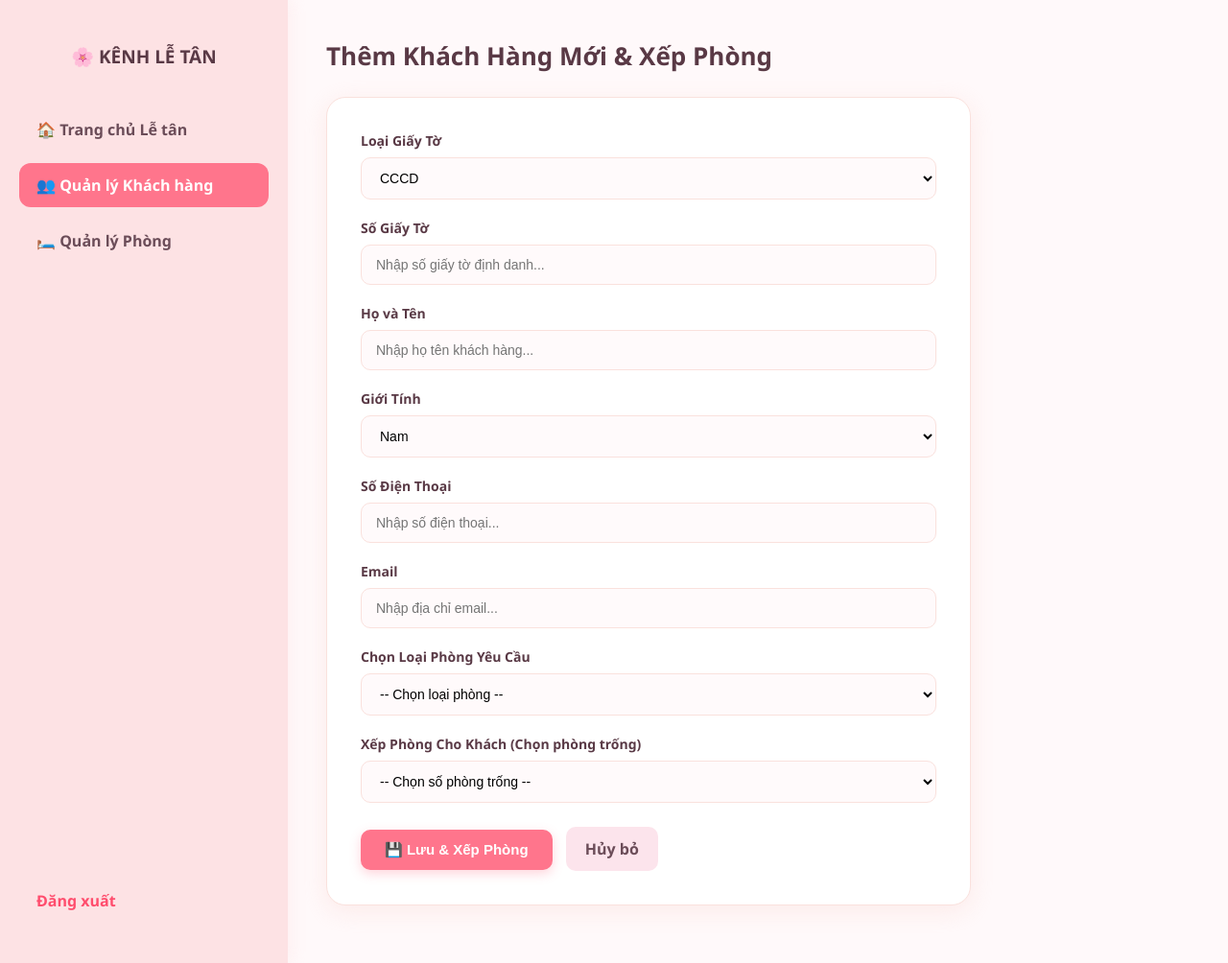
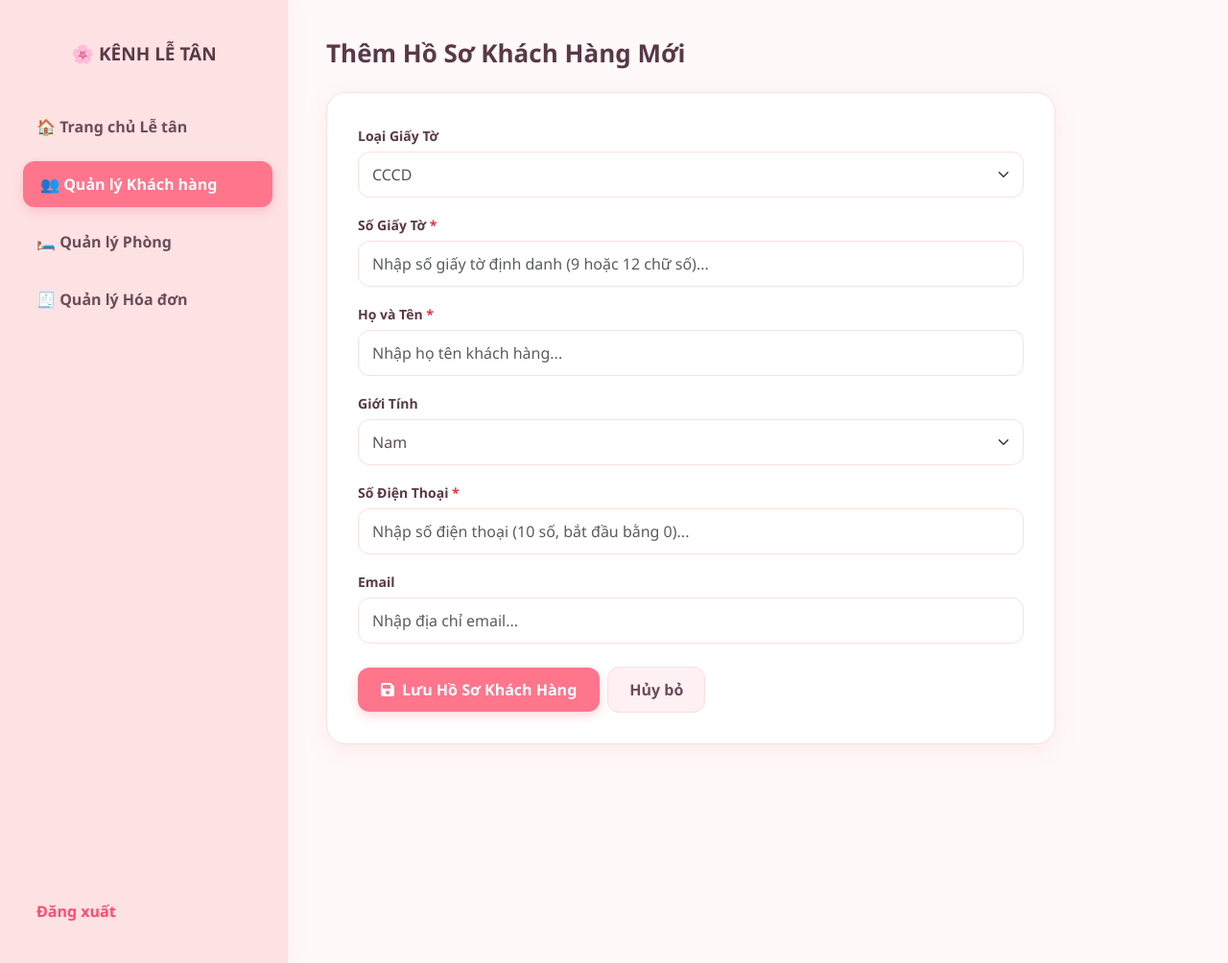
Before and after one commit to truongthianhdao2324-sketch/Quan_Li_Khach_San, a Spring app: template src/main/resources/templates/ThemKhachHang.html in a window 1280 px wide. Shown: the whole page at 96% size. Run offline with Thymeleaf, Linux system fonts and the light colour scheme; the template is opened without the code that fills it, so the values that code supplies are empty.

Commit message:
fix: giao diện thêm KH(ThemKhachHang.html)

```diff
--- a/src/main/resources/templates/ThemKhachHang.html
+++ b/src/main/resources/templates/ThemKhachHang.html
@@ -1,201 +1,95 @@
 <!DOCTYPE html>
-<html xmlns:th="http://www.thymeleaf.org">
+<html xmlns:th="http://www.thymeleaf.org" lang="vi">
 <head>
     <meta charset="UTF-8">
-    <title>Thêm Khách Hàng Mới & Xếp Phòng</title>
-
+    <title>Thêm Khách Hàng Mới - Kênh Lễ Tân</title>
+    <link href="https://cdn.jsdelivr.net/npm/bootstrap@5.3.2/dist/css/bootstrap.min.css" rel="stylesheet">
+    <link rel="stylesheet" href="https://cdnjs.cloudflare.com/ajax/libs/font-awesome/6.4.0/css/all.min.css">
     <style>
-        body {
-            font-family: 'Segoe UI', Tahoma, Geneva, Verdana, sans-serif;
-            background-color: #fff9fa;
-            margin: 0;
-            padding: 0;
-            display: flex;
-            height: 100vh;
-            color: #5c5055;
-        }
-        .sidebar {
-            width: 260px;
-            background-color: #fde2e4;
-            color: #6b4c58;
-            display: flex;
-            flex-direction: column;
-            padding: 30px 20px;
-            box-shadow: 4px 0 15px rgba(253, 226, 228, 0.4);
-            flex-shrink: 0;
-        }
-        .sidebar h2 {
-            font-size: 19px;
-            text-align: center;
-            margin-bottom: 40px;
-            color: #593945;
-        }
-        .sidebar a {
-            color: #6b4c58;
-            text-decoration: none;
-            padding: 12px 18px;
-            border-radius: 12px;
-            margin-bottom: 12px;
-            font-weight: 600;
-            display: flex;
-            align-items: center;
-            gap: 12px;
-        }
-        .sidebar a:hover, .sidebar a.active {
-            background-color: #ff758c;
-            color: white;
-        }
-        .main-content {
-            flex: 1;
-            padding: 40px;
-            overflow-y: auto;
-        }
-        .header-title h1 {
-            font-size: 26px;
-            color: #593945;
-            margin: 0;
-            font-weight: 700;
-        }
-        .card {
-            background-color: #ffffff;
-            padding: 35px;
-            border-radius: 20px;
-            box-shadow: 0 6px 25px rgba(250, 225, 221, 0.6);
-            border: 1px solid #fae1dd;
-            margin-top: 25px;
-            max-width: 600px;
-        }
-        .form-group {
-            margin-bottom: 20px;
-        }
-        .form-group label {
-            display: block;
-            margin-bottom: 8px;
-            font-weight: 600;
-            color: #593945;
-            font-size: 14px;
-        }
-        .form-group input, .form-group select {
-            width: 100%;
-            padding: 12px 15px;
-            border: 1px solid #fae1dd;
-            border-radius: 10px;
-            font-size: 14px;
-            background-color: #fffafb;
-            outline: none;
-            box-sizing: border-box;
-        }
-        .btn-submit {
-            background-color: #ff758c;
-            color: white;
-            padding: 12px 25px;
-            border: none;
-            border-radius: 10px;
-            font-weight: 600;
-            font-size: 15px;
-            cursor: pointer;
-            box-shadow: 0 4px 12px rgba(255, 117, 140, 0.3);
-        }
-        .btn-submit:hover {
-            background-color: #ff5c77;
-        }
-        .btn-back {
-            background-color: #fce4ec;
-            color: #6b4c58;
-            padding: 12px 20px;
-            text-decoration: none;
-            border-radius: 10px;
-            font-weight: 600;
-            margin-left: 10px;
-            display: inline-block;
-        }
+        body { font-family: 'Segoe UI', Tahoma, Geneva, Verdana, sans-serif; background-color: #fff9fa; color: #5c5055; }
+        .sidebar { width: 300px; background-color: #fde2e4; color: #6b4c58; padding: 30px 20px; box-shadow: 4px 0 15px rgba(253, 226, 228, 0.4); }
+        .sidebar h2 { font-size: 19px; margin-top: 15px; margin-bottom: 40px; color: #593945; }
+        .sidebar .nav-link { color: #6b4c58; padding: 12px 18px; border-radius: 12px; margin-bottom: 12px; font-weight: 600; gap: 12px; transition: all 0.3s ease; }
+        .sidebar .nav-link:hover, .sidebar .nav-link.active { background-color: #ff758c; color: #ffffff; transform: translateX(4px); box-shadow: 0 4px 12px rgba(255, 117, 140, 0.3); }
+        .main-content { padding: 40px; }
+        .page-title { font-size: 26px; color: #593945; }
+        .form-card { max-width: 760px; background-color: #ffffff; padding: 32px; border-radius: 20px; box-shadow: 0 6px 25px rgba(250, 225, 221, 0.6); border: 1px solid #fae1dd; margin-top: 25px; }
+        .form-label { font-weight: 600; color: #593945; font-size: 14px; margin-bottom: 6px; }
+        .form-control, .form-select { border-radius: 12px; padding: 11px 14px; border: 1px solid #fae1dd; color: #5c5055; }
+        .form-control:focus, .form-select:focus { border-color: #ff758c; box-shadow: 0 0 0 0.2rem rgba(255, 117, 140, 0.2); }
+        .btn-pink { background-color: #ff758c; color: #ffffff; border: none; border-radius: 12px; padding: 11px 24px; font-weight: 600; box-shadow: 0 4px 12px rgba(255, 117, 140, 0.3); }
+        .btn-pink:hover { background-color: #ff5c77; color: #ffffff; }
+        .btn-cancel-pink { background-color: #fff0f3; color: #6b4c58; border: 1px solid #fae1dd; border-radius: 12px; padding: 11px 22px; font-weight: 600; text-decoration: none; }
     </style>
 </head>
-<body>
+<body class="d-flex vh-100 overflow-hidden m-0 p-0">
 
-<div class="sidebar">
-    <h2>🌸 KÊNH LỄ TÂN</h2>
-    <a th:href="@{/letan/dashboard}">🏠 Trang chủ Lễ tân</a>
-    <a th:href="@{/khachhang/danhsach}" class="active">👥 Quản lý Khách hàng</a>
-    <a th:href="@{/khachhang/phong}">🛏️ Quản lý Phòng</a>
-    <a th:href="@{/dang-nhap}" style="margin-top: auto; color: #ff4d6d;">Đăng xuất</a>
-</div>
+<aside class="sidebar d-flex flex-column flex-shrink-0">
+    <h2 class="fw-bold text-center">🌸 KÊNH LỄ TÂN</h2>
+    <nav class="nav flex-column flex-grow-1">
+        <a class="nav-link d-flex align-items-center" th:href="@{/letan/dashboard}">🏠 Trang chủ Lễ tân</a>
+        <a class="nav-link active d-flex align-items-center" th:href="@{/khachhang/danhsach}">👥 Quản lý Khách hàng</a>
+        <a class="nav-link d-flex align-items-center" th:href="@{/khachhang/phong}">🛏️ Quản lý Phòng</a>
+        <a class="nav-link d-flex align-items-center" th:href="@{/hoadon/danhsach}">🧾 Quản lý Hóa đơn</a>
+        <a class="nav-link d-flex align-items-center mt-auto mb-0" style="color: #ff4d6d;" th:href="@{/dang-nhap}">Đăng xuất</a>
+    </nav>
+</aside>
 
-<div class="main-content">
-    <div class="header-title">
-        <h1>Thêm Khách Hàng Mới & Xếp Phòng</h1>
+<main class="main-content flex-grow-1 overflow-auto">
+    <h1 class="fw-bold page-title m-0">Thêm Hồ Sơ Khách Hàng Mới</h1>
+
+    <div th:if="${error}" class="alert alert-danger alert-dismissible fade show rounded-3 mt-3" style="max-width: 760px;">
+        <i class="fa-solid fa-triangle-exclamation me-2"></i><span th:text="${error}"></span>
+        <button type="button" class="btn-close" data-bs-dismiss="alert"></button>
     </div>
 
-    <div class="card">
-        <form th:action="@{/khachhang/luu}" th:object="${khachHang}" method="post">
-
-            <div class="form-group">
-                <label>Loại Giấy Tờ</label>
-                <select th:field="*{loaiGiayTo}">
+    <div class="form-card">
+        <form th:action="@{/khachhang/them}" th:object="${khachHang}" method="post">
+            <div class="mb-3">
+                <label class="form-label">Loại Giấy Tờ</label>
+                <select th:field="*{loaiGiayTo}" class="form-select">
                     <option value="CCCD">CCCD</option>
                     <option value="CMND">CMND</option>
                     <option value="Hộ chiếu">Hộ chiếu</option>
                 </select>
             </div>
-
-            <div class="form-group">
-                <label>Số Giấy Tờ</label>
-                <input type="text" th:field="*{soGiayTo}" placeholder="Nhập số giấy tờ định danh..." required />
+            <div class="mb-3">
+                <label class="form-label">Số Giấy Tờ <span class="text-danger">*</span></label>
+                <input type="text" th:field="*{soGiayTo}" class="form-control" required
+                       placeholder="Nhập số giấy tờ định danh (9 hoặc 12 chữ số)...">
+            </div>
+            <div class="mb-3">
+                <label class="form-label">Họ và Tên <span class="text-danger">*</span></label>
+                <input type="text" th:field="*{hoTen}" class="form-control" required
+                       placeholder="Nhập họ tên khách hàng...">
+            </div>
+            <div class="mb-3">
+                <label class="form-label">Giới Tính</label>
+                <select th:field="*{gioiTinh}" class="form-select">
+                    <option value="Nam">Nam</option>
+                    <option value="Nữ">Nữ</option>
+                </select>
+            </div>
+            <div class="mb-3">
+                <label class="form-label">Số Điện Thoại <span class="text-danger">*</span></label>
+                <input type="text" th:field="*{soDienThoai}" class="form-control" required
+                       placeholder="Nhập số điện thoại (10 số, bắt đầu bằng 0)...">
+            </div>
+            <div class="mb-4">
+                <label class="form-label">Email</label>
+                <input type="email" th:field="*{email}" class="form-control"
+                       placeholder="Nhập địa chỉ email...">
             </div>
 
-            <div class="form-group">
-                <label>Họ và Tên</label>
-                <input type="text" th:field="*{hoTen}" placeholder="Nhập họ tên khách hàng..." required />
+            <div class="d-flex align-items-center gap-2">
+                <button type="submit" class="btn btn-pink">
+                    <i class="fa-solid fa-floppy-disk me-2"></i>Lưu Hồ Sơ Khách Hàng
+                </button>
+                <a th:href="@{/khachhang/danhsach}" class="btn-cancel-pink">Hủy bỏ</a>
             </div>
-
-            <div class="form-group">
-                <label>Giới Tính</label>
-                <select th:field="*{gioiTinh}">
-                    <option value="Nam">Nam</option>
-                    <option value="Nữ">Nữ</option>
-                    <option value="Khác">Khác</option>
-                </select>
-            </div>
-
-            <div class="form-group">
-                <label>Số Điện Thoại</label>
-                <input type="text" th:field="*{soDienThoai}" placeholder="Nhập số điện thoại..." required />
-            </div>
-
-            <div class="form-group">
-                <label>Email</label>
-                <input type="email" th:field="*{email}" placeholder="Nhập địa chỉ email..." />
-            </div>
-
-            <!-- THANH CHỌN LOẠI PHÒNG (Tiêu chuẩn - Cao cấp - Sang trọng - VIP) -->
-            <div class="form-group">
-                <label>Chọn Loại Phòng Yêu Cầu</label>
-                <select name="loaiPhongChon">
-                    <option value="">-- Chọn loại phòng --</option>
-                    <option th:each="lp : ${danhSachLoaiPhong}" th:value="${lp}" th:text="${lp}"></option>
-                </select>
-            </div>
-
-            <!-- Trường chọn số phòng trống -->
-            <div class="form-group">
-                <label>Xếp Phòng Cho Khách (Chọn phòng trống)</label>
-                <select th:field="*{soPhong}" required>
-                    <option value="">-- Chọn số phòng trống --</option>
-                    <option th:each="phong : ${danhSachPhongTrong}"
-                            th:value="${phong}"
-                            th:text="'Phòng ' + ${phong}">
-                    </option>
-                </select>
-            </div>
-
-            <div style="margin-top: 25px;">
-                <button type="submit" class="btn-submit">💾 Lưu & Xếp Phòng</button>
-                <a th:href="@{/khachhang/danhsach}" class="btn-back">Hủy bỏ</a>
-            </div>
-
         </form>
     </div>
-</div>
-
+</main>
+<script src="https://cdn.jsdelivr.net/npm/bootstrap@5.3.2/dist/js/bootstrap.bundle.min.js"></script>
 </body>
 </html>
```
